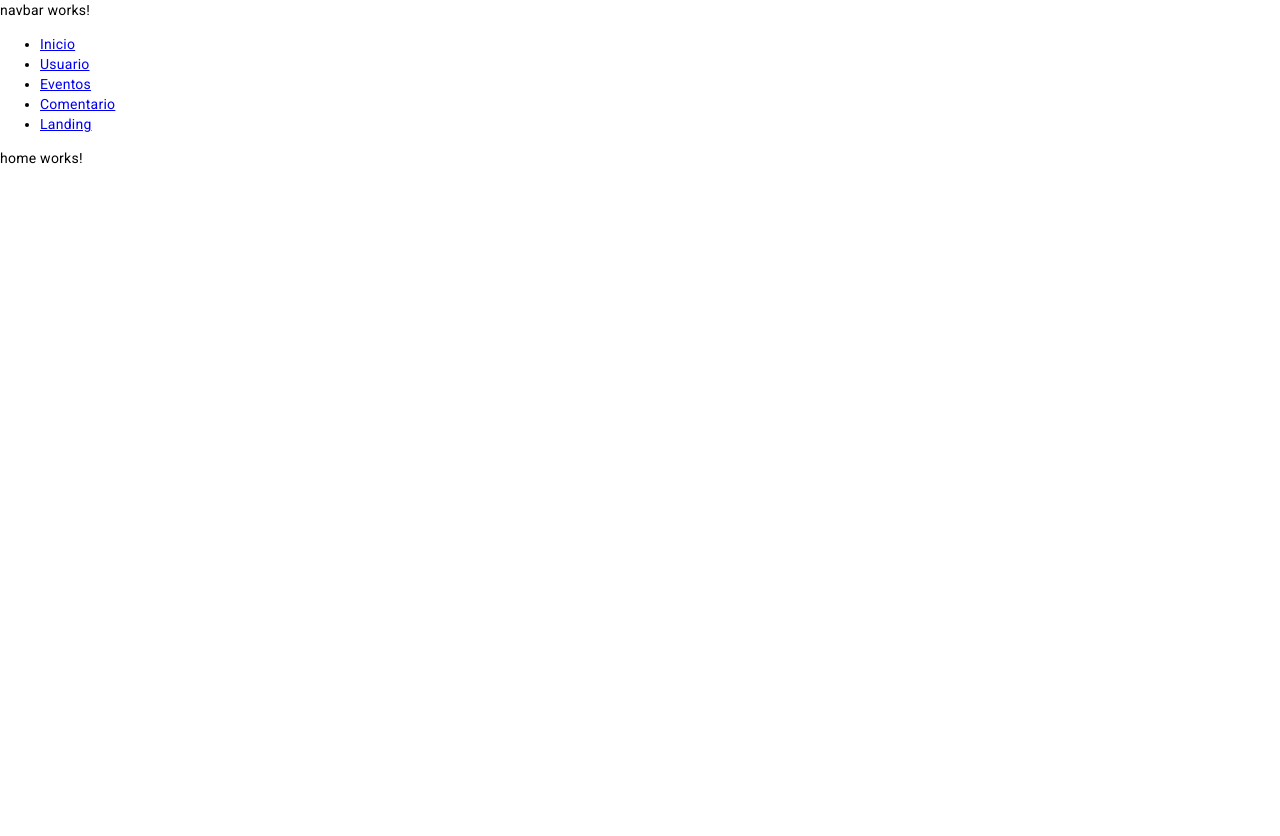
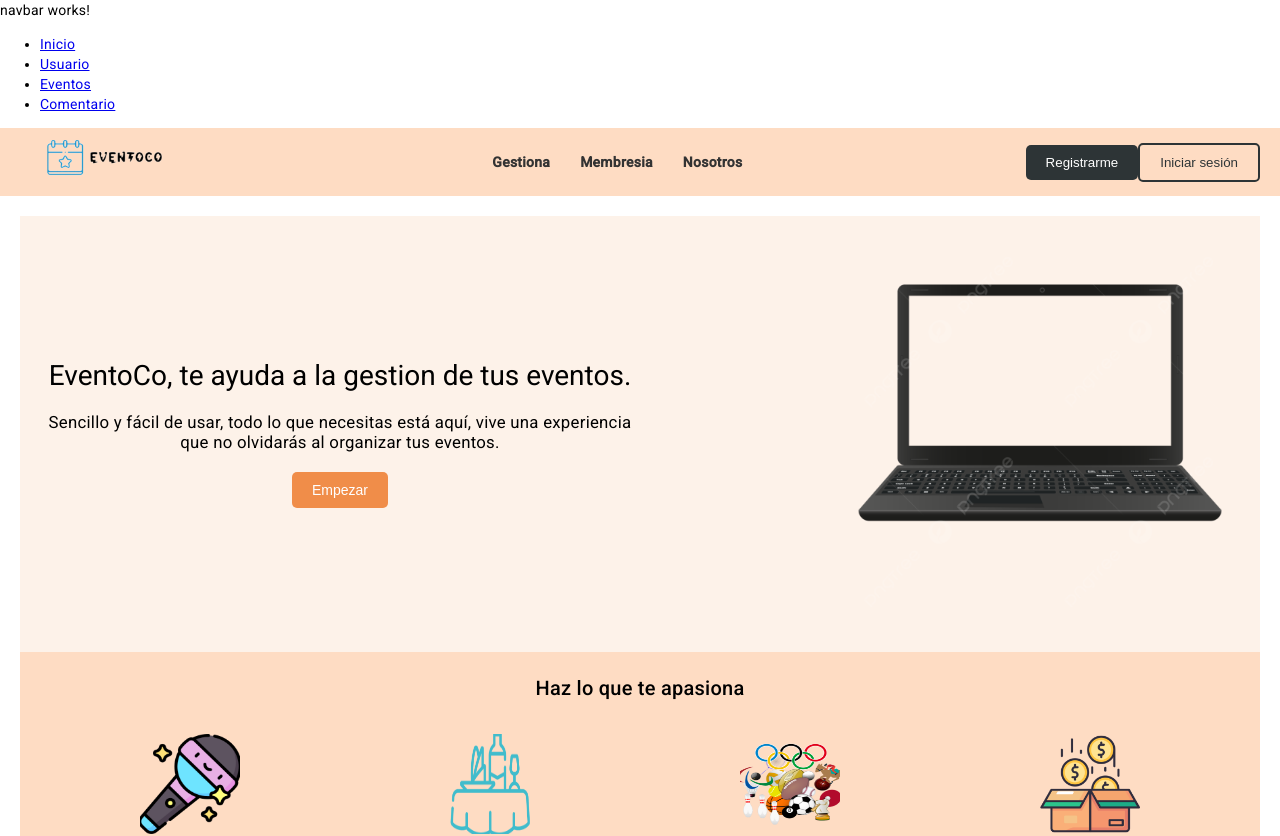
Before and after one commit to EVENTOCO/eventoco-app, an Angular app: page / in a window 1280 px wide. Shown: the top 836 px of the page. Before the commit the page ends 800 px from the top, so only its background shows below. Built offline with nearby package versions, Linux system fonts and the light colour scheme.

Commit message:
rediridir a los componentes de login, register y cerrar sesion

```diff
--- a/src/app/app-routing.module.ts
+++ b/src/app/app-routing.module.ts
@@ -3,11 +3,10 @@ import { RouterModule, Routes } from '@angular/router';
 import { HomeComponent } from './home/home.component';
 
 const routes: Routes = [
-  { path: '', component: HomeComponent},
+  { path: '', loadChildren: () => import('./landingpage/landingpage.module').then(m => m.LandingpageModule) },
   { path: 'user', loadChildren: () => import('./user/user.module').then(m => m.UserModule) },
   { path: 'event', loadChildren: () => import('./event/event.module').then(m => m.EventModule) },
   { path: 'coment', loadChildren: () => import('./coment/coment.module').then(m => m.ComentModule) },
-  { path: 'wellcome', loadChildren: () => import('./landingpage/landingpage.module').then(m => m.LandingpageModule) },
 ];
 
 @NgModule({
--- a/src/app/landingpage/landingpage/landingpage.component.html
+++ b/src/app/landingpage/landingpage/landingpage.component.html
@@ -1,3 +1,3 @@
 <app-landing-navbar></app-landing-navbar>
-<app-landing-container></app-landing-container>
+<router-outlet></router-outlet>
 <app-landing-footer></app-landing-footer>
--- a/src/app/landingpage/navbar/navbar.component.html
+++ b/src/app/landingpage/navbar/navbar.component.html
@@ -8,7 +8,12 @@
     <li><a href="#">Nosotros</a></li>
   </ul>
   <div class="auth-buttons">
-    <button class="btn-register">Registrarme</button>
-    <button class="btn-login">Iniciar sesión</button>
+    <div *ngIf="!isLoggedIn()">
+      <button (click)="toRegister()" class="btn-register">Registrarme</button>
+      <button (click)="toLogin()" class="btn-login">Iniciar sesión</button>
+    </div>
+    <div *ngIf="isLoggedIn()">
+      <button (click)="logout()" class="btn-login"> Cerrar Sesión</button>
+    </div>
   </div>
 </nav>
--- a/src/app/landingpage/navbar/navbar.component.ts
+++ b/src/app/landingpage/navbar/navbar.component.ts
@@ -1,4 +1,7 @@
-import { Component } from '@angular/core';
+import {Component, Input} from '@angular/core';
+import { Router } from '@angular/router';
+import {UserResponse} from "../../user/model/user-response.model";
+import {UserService} from "../../user/services/user.service";
 
 @Component({
   selector: 'app-landing-navbar',
@@ -6,5 +9,44 @@ import { Component } from '@angular/core';
   styleUrl: './navbar.component.css'
 })
 export class NavbarComponent {
+  @Input() user!: UserResponse;
+
+  constructor(private router: Router, private userService: UserService) { }
+
+  toLogin(){
+    this.router.navigate(['login'])
+  }
+
+  toRegister() {
+    this.router.navigate(['register'])
+  }
+
+  logout(): void {
+    this.loadUser()
+    const confirmation = confirm(`¿Seguro de que quieres cerrar la sesión de ${this.user.username}?`);
+    if (confirmation) {
+      localStorage.removeItem('userId');
+      window.location.reload();
+    }
+  }
+
+  loadUser(): void {
+    const userId = localStorage.getItem('userId');
+    if (userId) {
+      this.userService.getUserById(+userId).subscribe({
+        next: (user: UserResponse) => {
+          this.user = user;
+          console.log('Los datos del usuario han sido cargados correctamente:', this.user);
+        },
+        error: (error: any) => {
+          console.error('La sesión ha sido cerrada', error);
+        }
+      });
+    }
+  }
+
+  isLoggedIn(): boolean {
+    return !!localStorage.getItem('userId');
+  }
 
 }
--- a/src/app/shared/navbar/navbar.component.html
+++ b/src/app/shared/navbar/navbar.component.html
@@ -4,5 +4,4 @@
   <li><a routerLink="user"> Usuario</a></li>
   <li><a routerLink="event"> Eventos</a></li>
   <li><a routerLink="coment"> Comentario</a></li>
-  <li><a routerLink="wellcome"> Landing</a></li>
 </ul>
--- a/src/app/user/components/edit-user/edit-user/edit-user.component.ts
+++ b/src/app/user/components/edit-user/edit-user/edit-user.component.ts
@@ -1,5 +1,5 @@
 import { Component, Input} from '@angular/core';
-import { UserResponse } from './../../../model/user-response.model';
+import { UserResponse } from '../../../model/user-response.model';
 import { NgForm } from '@angular/forms';
 import { UserService } from '../../../services/user.service';
 import { UserRequest } from '../../../model/user-request.model';
--- a/src/app/user/components/login-user/login-user/login-user.component.ts
+++ b/src/app/user/components/login-user/login-user/login-user.component.ts
@@ -1,6 +1,7 @@
 import { Component } from '@angular/core';
 import { FormBuilder, FormGroup, Validators } from '@angular/forms';
 import { UserService } from '../../../services/user.service';
+import { Router } from "@angular/router";
 
 @Component({
   selector: 'app-login-user',
@@ -11,7 +12,7 @@ export class LoginUserComponent {
   loginForm: FormGroup;
   isFormVisible = false;
 
-  constructor(private fb: FormBuilder, private userService: UserService) {
+  constructor(private fb: FormBuilder, private userService: UserService, private router: Router) {
     this.loginForm = this.fb.group({
       email: ['', [Validators.required, Validators.email]],
       password: ['', Validators.required]
@@ -29,7 +30,8 @@ export class LoginUserComponent {
         next: (response) => {
           console.log('Sesión iniciada correctamente.', response);
           localStorage.setItem('userId', response.id.toString());
-          window.location.reload(); // Recargar la página actual
+          // window.location.reload(); // Recargar la página actual
+          this.router.navigate(['']);
         },
         error: (error) => {
           console.error('Los datos son incorrectos o el usuario no existe', error);
--- a/src/app/user/components/logout-user/logout-user/logout-user.component.ts
+++ b/src/app/user/components/logout-user/logout-user/logout-user.component.ts
@@ -1,5 +1,5 @@
 import { Component, Input, Output, EventEmitter } from '@angular/core';
-import { UserResponse } from './../../../model/user-response.model';
+import { UserResponse } from '../../../model/user-response.model';
 
 @Component({
   selector: 'app-logout-user',
--- a/src/app/user/components/user-details/user-details/user-details.component.ts
+++ b/src/app/user/components/user-details/user-details/user-details.component.ts
@@ -1,6 +1,6 @@
 import { Component, Input, OnInit} from '@angular/core';
-import { UserResponse } from './../../../model/user-response.model';
-import { UserService } from './../../../services/user.service';
+import { UserResponse } from '../../../model/user-response.model';
+import { UserService } from '../../../services/user.service';
 
 @Component({
   selector: 'app-user-details',
--- a/src/enviroments/enviroment.ts
+++ b/src/enviroments/enviroment.ts
@@ -1,4 +1,4 @@
 export const enviroment = {
   production:false,
-  baseUrl:'http://localhost:8080/api/v1'
+  baseUrl:'http://localhost:8091/api/v1'
 }
```
Also changed, not shown: src/app/landingpage/landingpage-routing.module.ts (+8 -1 lines), src/app/user/user-routing.module.ts (+10 -5 lines).
